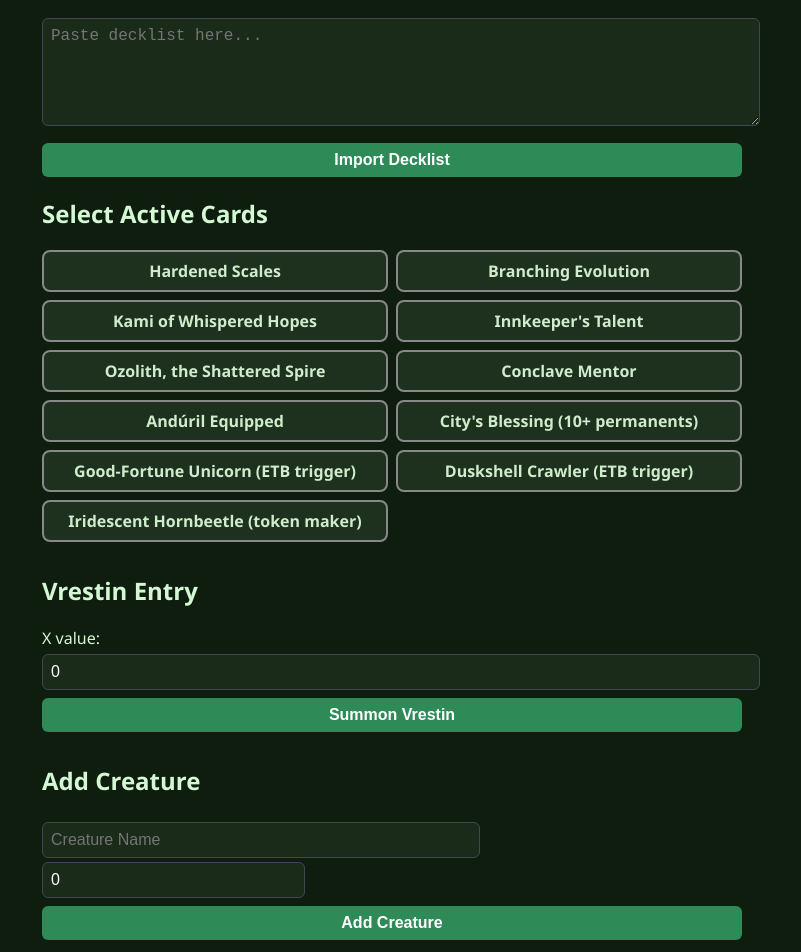
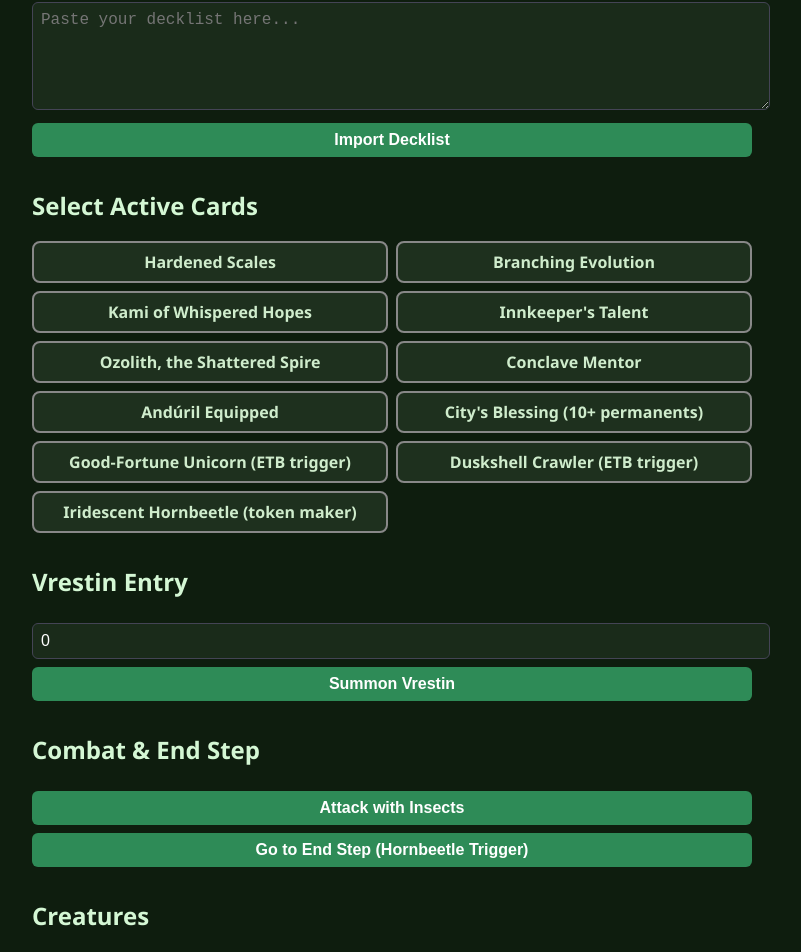
Before and after one commit to cdragon666/vrestin-counters, a React (Create React App) app: page / in a window 1280 px wide. Shown: the part 158-1110 px from the top of the page, without its empty margins (248-1049 px from the left). Built offline with nearby package versions, Linux system fonts and the light colour scheme.

Commit message:
Deck import + better result log

```diff
--- a/src/App.js
+++ b/src/App.js
@@ -14,23 +14,23 @@ const supportCards = [
   { id: "hornbeetle", name: "Iridescent Hornbeetle (token maker)" }
 ];
 
+const creatureData = {
+  "scute mob": { counters: 1 },
+  "hornet queen": { counters: 2 },
+  "sigarda, font of blessings": { counters: 4 },
+  "king darien xlviii": { counters: 3 },
+  "springheart nantuko": { counters: 2 }
+};
+
 export default function App() {
   const [selectedCards, setSelectedCards] = useState([]);
   const [vrestinX, setVrestinX] = useState(0);
   const [creatures, setCreatures] = useState([]);
+  const [decklistText, setDecklistText] = useState("");
   const [newCreatureName, setNewCreatureName] = useState("");
   const [startingCounters, setStartingCounters] = useState(0);
   const [resultLog, setResultLog] = useState([]);
-  const [suggestions, setSuggestions] = useState([]);
   const [counterTracker, setCounterTracker] = useState(0);
-  const [decklistInput, setDecklistInput] = useState("");
-  const [creatureData, setCreatureData] = useState({
-    "scute mob": { counters: 1 },
-    "hornet queen": { counters: 0 },
-    "sigarda, font of blessings": { counters: 0 },
-    "king darien xlviii": { counters: 0 },
-    "springheart nantuko": { counters: 0 }
-  });
 
   const toggleCard = (id) => {
     setSelectedCards((prev) =>
@@ -75,8 +75,8 @@ export default function App() {
 
     addToTracker(vrestinCounters + base * insectCounters);
 
-    let log = `-- ETB Phase --\nVrestin enters with ${vrestinCounters} counters (Base ${base}, Bonus ${getBaseCounterBonus()}, x${getMultiplier()}).\n`;
-    log += `${base} Insect tokens created. Each gets +${insectCounters} counters (Unicorn/Crawler + Bonus x${getMultiplier()}).\n`;
+    let log = `✨ Vrestin enters with ${vrestinCounters} counters\n`;
+    log += `🐞 ${base} Insect tokens created (+${insectCounters})\n`;
 
     const newCreatures = [
       { name: "Vrestin", counters: vrestinCounters },
@@ -84,40 +84,38 @@ export default function App() {
     ];
 
     setCreatures((prev) => [...prev, ...newCreatures]);
-    setResultLog((prev) => [log, ...prev]);
+    setResultLog((prev) => ["[ETB Phase]\n" + log, ...prev]);
   };
 
   const handleCombat = () => {
-    let log = `-- Combat Phase --\n`;
     const insectBonus = Math.ceil((1 + getBaseCounterBonus()) * getMultiplier());
     const andurilBase = has("citys_blessing") ? 2 : 1;
     const andurilBonus = Math.ceil((andurilBase + getBaseCounterBonus()) * getMultiplier());
 
+    let total = 0;
     const updatedCreatures = creatures.map((c) => {
       const name = c.name.toLowerCase();
       const isInsect = name.includes("insect") || name.includes("vrestin");
       let added = 0;
       if (isInsect) added += insectBonus;
       if (has("anduril")) added += andurilBonus;
-      addToTracker(added);
+      total += added;
       return { ...c, counters: c.counters + added };
     });
 
-    log += `Insects get +${insectBonus} (Mentor, Scales, etc.), `;
-    if (has("anduril")) log += `all creatures get +${andurilBonus} from Andúril.`;
-    else log += `no Andúril bonus.`;
-
+    addToTracker(total);
+    const log = `🌟 All insects +${insectBonus}, all creatures +${has("anduril") ? andurilBonus : 0} from Andúril`;
     setCreatures(updatedCreatures);
-    setResultLog((prev) => [log, ...prev]);
+    setResultLog((prev) => ["[Combat Phase]\n" + log, ...prev]);
   };
 
   const handleEndStep = () => {
-    let log = `-- End Step --\n`;
+    let log = "[End Step]\n";
     if (has("hornbeetle") && counterTracker > 0) {
       const beetleBonus = getEntryCounterBonus();
       const newTokens = Array(counterTracker).fill().map((_, i) => ({ name: `Beetle Token ${i + 1}`, counters: beetleBonus }));
       setCreatures((prev) => [...prev, ...newTokens]);
-      log += `Hornbeetle created ${counterTracker} Insect tokens from ${counterTracker} counters this turn.`;
+      log += `Hornbeetle creates ${counterTracker} Beetle tokens (+${beetleBonus})`;
       addToTracker(counterTracker * beetleBonus);
     } else {
       log += `No effects triggered.`;
@@ -137,78 +135,45 @@ export default function App() {
     setCreatures((prev) => prev.filter((_, i) => i !== index));
   };
 
-  const clearCreatures = () => {
-    setCreatures([]);
-  };
+  const clearCreatures = () => setCreatures([]);
 
-  const addCreature = () => {
-    const name = newCreatureName.trim();
-    if (!name) return;
-    const data = creatureData[name.toLowerCase()];
-    const baseCounters = data ? data.counters : parseInt(startingCounters) || 0;
-    const final = Math.ceil((baseCounters + getBaseCounterBonus()) * getMultiplier());
-    addToTracker(final);
-    setCreatures([...creatures, { name: newCreatureName, counters: final }]);
-    setNewCreatureName("");
-    setStartingCounters(0);
-    setSuggestions([]);
-  };
-
-  const handleNameChange = (e) => {
-    const input = e.target.value;
-    setNewCreatureName(input);
-    if (!input) {
-      setSuggestions([]);
-      return;
-    }
-    const matches = Object.keys(creatureData).filter((name) =>
-      name.includes(input.toLowerCase())
-    );
-    setSuggestions(matches);
-  };
-
-  const fillSuggestion = (name) => {
-    const displayName = name.replace(/\b\w/g, (c) => c.toUpperCase());
-    setNewCreatureName(displayName);
-    const data = creatureData[name];
-    if (data) setStartingCounters(data.counters);
-    setSuggestions([]);
+  const importDecklist = () => {
+    const lines = decklistText.split("\n");
+    const newCreatures = [];
+    lines.forEach((line) => {
+      const name = line.replace(/^[0-9x]+\s*/, "").toLowerCase().trim();
+      if (name) {
+        const data = creatureData[name];
+        const count = parseInt(line) || 1;
+        for (let i = 0; i < count; i++) {
+          const base = data ? data.counters : 0;
+          const final = Math.ceil((base + getBaseCounterBonus()) * getMultiplier());
+          newCreatures.push({ name: name.replace(/\b\w/g, (c) => c.toUpperCase()), counters: final });
+        }
+      }
+    });
+    addToTracker(newCreatures.reduce((sum, c) => sum + c.counters, 0));
+    setCreatures((prev) => [...prev, ...newCreatures]);
+    setDecklistText("");
   };
 
   const clearLog = () => setResultLog([]);
 
-  const importDecklist = () => {
-    const lines = decklistInput.toLowerCase().split("\n");
-    const newCreatures = {};
-    lines.forEach((line) => {
-      const match = line.match(/[a-z ]+/i);
-      if (match) {
-        const name = match[0].trim();
-        if (name && !(name in creatureData)) {
-          newCreatures[name] = { counters: 0 };
-        }
-      }
-    });
-    setCreatureData((prev) => ({ ...prev, ...newCreatures }));
-    setDecklistInput("");
-    alert("Decklist imported: " + Object.keys(newCreatures).length + " creatures added.");
-  };
-
   return (
-    <div style={{ padding: "2rem", maxWidth: "700px", margin: "auto" }}>
+    <div style={{ padding: "1rem", maxWidth: "720px", margin: "auto" }}>
       <h1 style={{ textAlign: "center" }}>Vrestin +1/+1 Counter Tracker</h1>
 
-      <h2>Import Decklist</h2>
+      <h2>Paste Decklist</h2>
       <textarea
-        value={decklistInput}
-        onChange={(e) => setDecklistInput(e.target.value)}
+        placeholder="Paste your decklist here..."
+        value={decklistText}
+        onChange={(e) => setDecklistText(e.target.value)}
         rows={5}
-        placeholder="Paste decklist here..."
-        style={{ width: "100%", marginBottom: "0.5rem" }}
-      />
-      <button onClick={importDecklist} style={{ width: "100%" }}>Import Decklist</button>
+        style={{ width: "100%" }}
+      ></textarea>
+      <button onClick={importDecklist} style={{ marginTop: "0.5rem", width: "100%" }}>Import Decklist</button>
 
-      <h2>Select Active Cards</h2>
+      <h2 style={{ marginTop: "2rem" }}>Select Active Cards</h2>
       <div style={{ display: "grid", gridTemplateColumns: "1fr 1fr", gap: "0.5rem" }}>
         {supportCards.map((card) => (
           <div
@@ -222,65 +187,23 @@ export default function App() {
       </div>
 
       <h2 style={{ marginTop: "2rem" }}>Vrestin Entry</h2>
-      <label htmlFor="vrestinX">X value:</label>
       <input
         type="number"
-        id="vrestinX"
         value={vrestinX}
         onChange={(e) => setVrestinX(e.target.value)}
+        placeholder="X value"
+        style={{ width: "100%" }}
       />
-      <button onClick={calculateETB} style={{ marginTop: "0.5rem", width: "100%" }}>
-        Summon Vrestin
-      </button>
+      <button onClick={calculateETB} style={{ marginTop: "0.5rem", width: "100%" }}>Summon Vrestin</button>
 
-      <h2 style={{ marginTop: "2rem" }}>Add Creature</h2>
-      <input
-        type="text"
-        placeholder="Creature Name"
-        value={newCreatureName}
-        onChange={handleNameChange}
-        style={{ width: "60%", marginRight: "1%" }}
-      />
-      <input
-        type="number"
-        placeholder="+1/+1 Counters"
-        value={startingCounters}
-        onChange={(e) => setStartingCounters(e.target.value)}
-        style={{ width: "35%" }}
-      />
-      <button onClick={addCreature} style={{ marginTop: "0.5rem", width: "100%" }}>
-        Add Creature
-      </button>
-
-      {suggestions.length > 0 && (
-        <ul style={{ listStyle: "none", padding: 0, marginTop: "0.5rem", background: "#111", border: "1px solid #888", borderRadius: "6px", fontWeight: "bold", fontSize: "1rem", color: "#fff" }}>
-          {suggestions.map((s, i) => (
-            <li
-              key={i}
-              style={{ padding: "0.5rem 0.7rem", cursor: "pointer", borderBottom: "1px solid #333" }}
-              onClick={() => fillSuggestion(s)}
-            >
-              {s.replace(/\b\w/g, (c) => c.toUpperCase())}
-            </li>
-          ))}
-        </ul>
-      )}
-
-      <h2 style={{ marginTop: "2rem" }}>Combat Phase</h2>
-      <button onClick={handleCombat} style={{ width: "100%" }}>
-        Attack with Insects
-      </button>
-
-      <h2 style={{ marginTop: "2rem" }}>End Step</h2>
-      <button onClick={handleEndStep} style={{ width: "100%" }}>
+      <h2 style={{ marginTop: "2rem" }}>Combat & End Step</h2>
+      <button onClick={handleCombat} style={{ width: "100%" }}>Attack with Insects</button>
+      <button onClick={handleEndStep} style={{ width: "100%", marginTop: "0.5rem" }}>
         Go to End Step (Hornbeetle Trigger)
       </button>
 
       <h2 style={{ marginTop: "2rem" }}>Creatures</h2>
-      <button onClick={clearCreatures} style={{ marginBottom: "1rem", width: "100%", background: "darkred", color: "white" }}>
-        🗑️ Remove All Creatures
-      </button>
-
+      <button onClick={clearCreatures} style={{ width: "100%", background: "#440", color: "#fff" }}>Clear All Creatures</button>
       {creatures.map((c, i) => (
         <div key={i} style={{ display: "flex", justifyContent: "space-between", alignItems: "center", marginBottom: "0.5rem" }}>
           <span>{c.name}: +{c.counters}/+{c.counters}</span>
```
